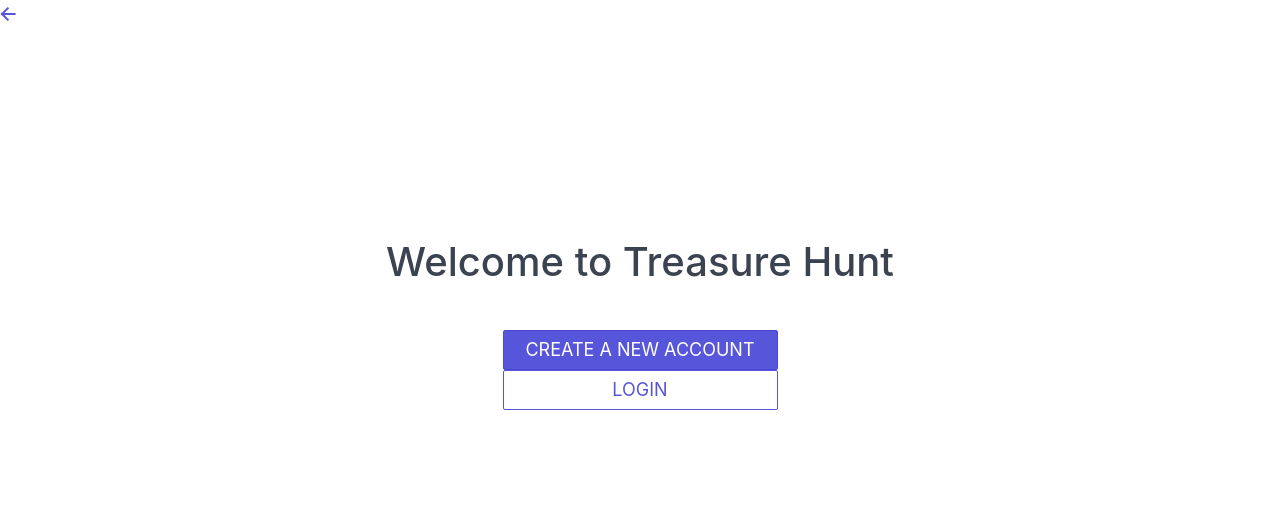
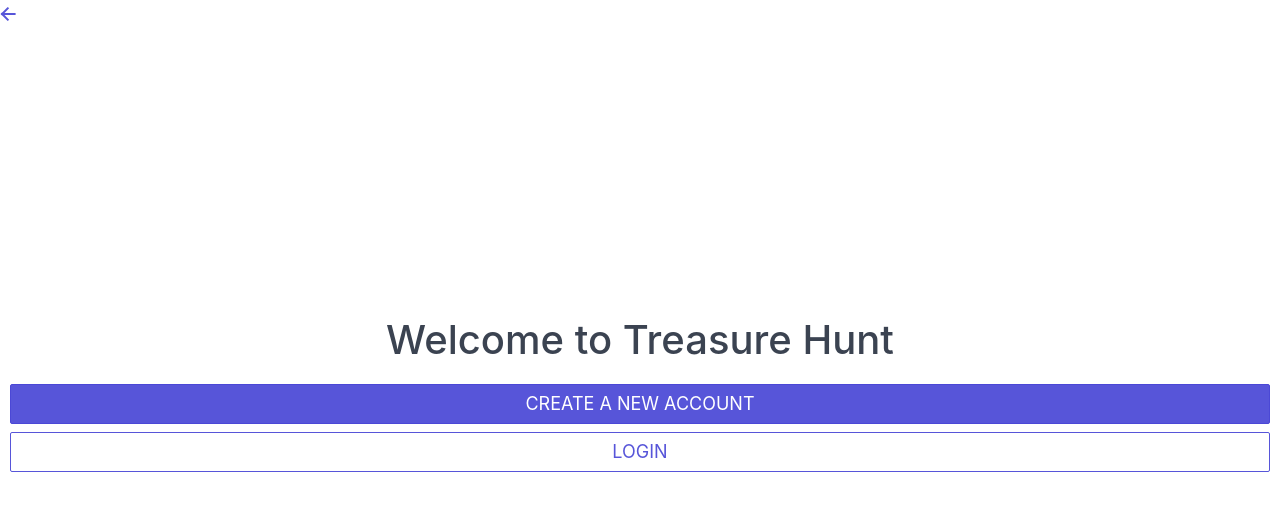
Before and after one commit to Tex-Tang/Treasure-Hunt, a Vue app in the folder client/: page / in a window 1280 px wide. Shown: the top 510 px of the page. Built offline with nearby package versions, Linux system fonts and the light colour scheme.

Commit message:
Update homepage

```diff
--- a/client/src/pages/Homepage.vue
+++ b/client/src/pages/Homepage.vue
@@ -1,21 +1,17 @@
 <template>
-    <body>
+    <div class="homepage">
+        <div class="container">
             <div class="title">
                 <h1>Welcome to Treasure Hunt</h1>
             </div>
-        <br>
-        <div class="buttons">
-            <button class="btn btn-primary btn-lg create-btn" type="text" >
+            <router-link to="/register" class="btn btn-primary btn-lg create-btn mb-2" tag="div">
                 CREATE A NEW ACCOUNT
-            </button>
-            <br>
-
-            <button class="btn btn-lg login-btn" type="text">
+            </router-link>
+            <router-link to="/login" class="btn btn-lg login-btn" tag="div">
                 LOGIN
-            </button>
+            </router-link>
         </div>
-    </body>
-
+    </div>
 </template>
 
 <script>
@@ -24,36 +20,20 @@ export default {
 }
 </script>
 
-<style>
-body {
-    display:flex;
-    flex-direction:column;
-    justify-content:center;
-    min-height: 75vh;
-}
-.title {
-    margin-left: auto;
-    margin-right: auto;
-    width: 75%;
+<style lang="scss">
+.homepage{
+    width: 100%;
+    height: 100vh;
+    display: flex;
     align-items: center;
     justify-content: center;
+    .container{
+        display: flex;
+        flex-direction: column;
         text-align: center;
+        margin-bottom: 3rem;
+        padding-left: .5rem;
+        padding-right: .5rem;
     }
-
-.buttons {
-    align-items: center;
-    justify-content: center;
-    text-align: center;
-}
-
-.create-btn {
-    margin: auto;
-    padding: auto;
-    width: 275px;
-}
-
-.login-btn {
-    padding: auto;
-    width: 275px;
 }
 </style>
```
Lines whose indentation alone changed are shown as unchanged.
